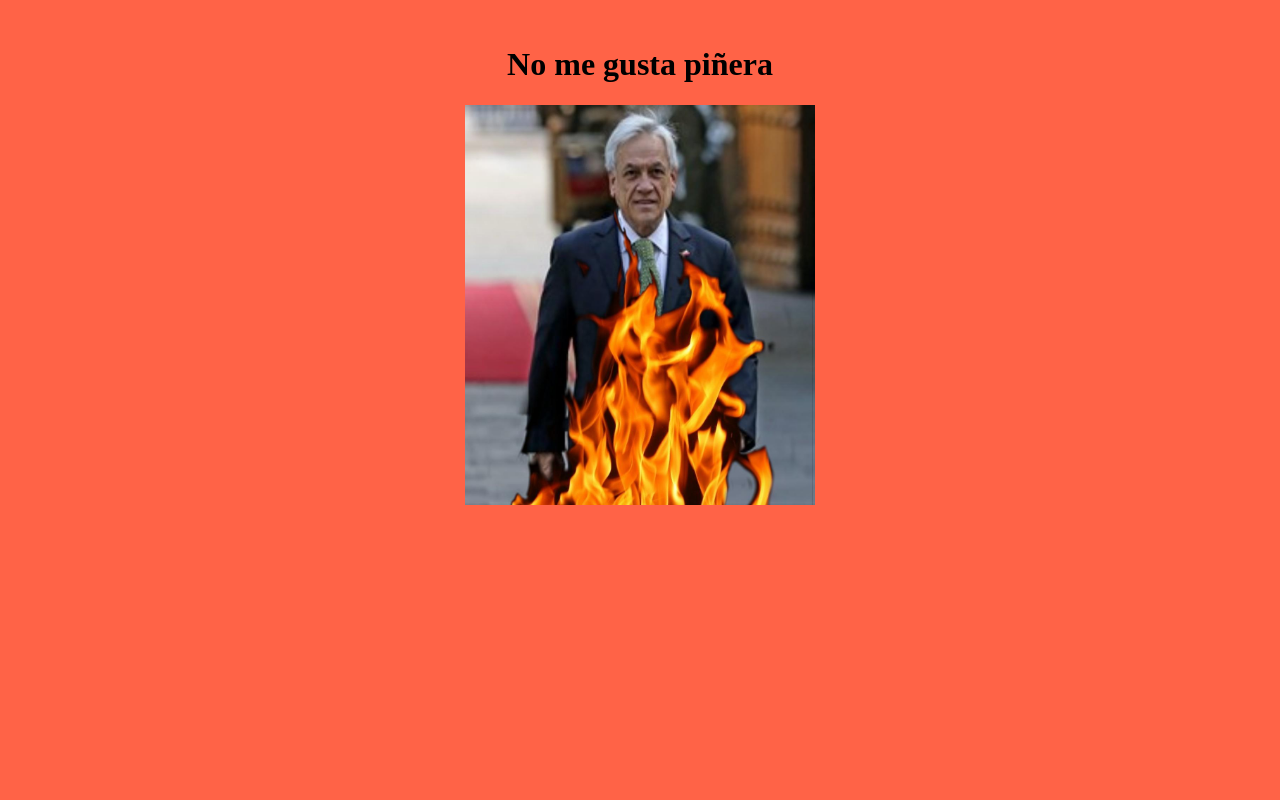
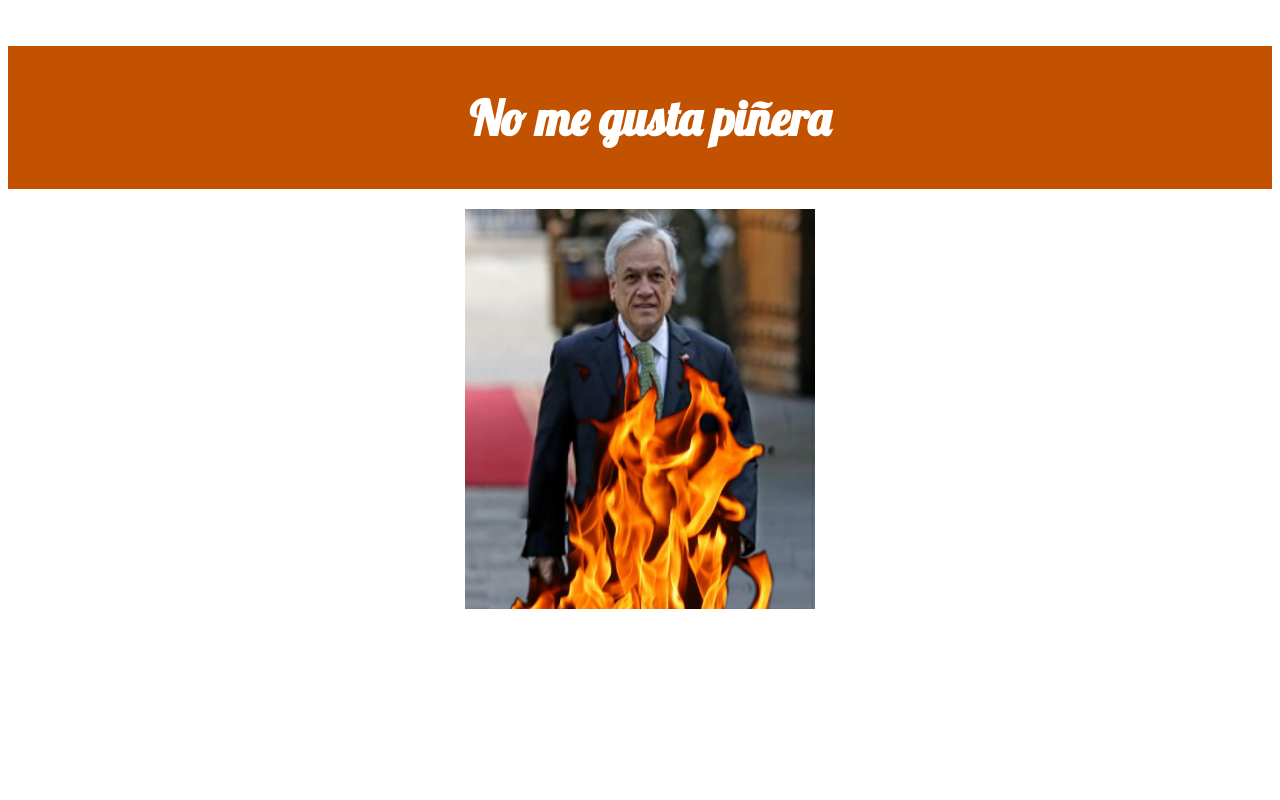
Before and after one commit to Jull-C/my-first-blog, a Django app: page / in a window 1280 px wide. Run offline with Django 3.2, Linux system fonts and the light colour scheme.

Commit message:
Cambie el HTML para la página.

```diff
--- /dev/null
+++ b/blog/static/css/blog.css
@@ -0,0 +1,13 @@
+h1 a {
+    color: white;
+    font-size: 36pt;
+    font-family: 'Lobster', cursive;
+    text-decoration: none;
+
+}
+
+.header {
+    background-color:#C25100;
+    margin-top: 0;
+    padding: 20px 20px 20px 40px;
+}
--- a/blog/templates/blog/post_list.html
+++ b/blog/templates/blog/post_list.html
@@ -1,9 +1,11 @@
 {% load static %}
 <html>
     <head>
+        <link rel="stylesheet" href="{% static 'css/blog.css' %}">
+        <link href="//fonts.googleapis.com/css?family=Lobster&subset=latin,latin-ext" rel="stylesheet" type="text/css">
         <title> Jull's blog </title>
         <style>
-                html { background: tomato; }
+                html { background: white; }
 
                 body {
 
@@ -12,14 +14,18 @@
                 }
 
                 .fire {
+                    padding-top: 20px;
                   height: 400px;
                   width: 350px;
                 }
-              </style>
+        </style>
+
     </head>
     <body>
 
-        <h1>No me gusta piñera</h1>
+        <div class="header">
+                <h1><a href="">No me gusta piñera</a></h1>
+        </div>
         <img class="fire" src="{% static 'p_really_on_fire.jpeg' %}">
 
 
--- a/blog/views.py
+++ b/blog/views.py
@@ -1,4 +1,7 @@
 from django.shortcuts import render
+from django.utils import timezone
+from .models import Post
 
 def post_list(request):
+    posts = Post.objects.filter(published_date__lte=timezone.now()).order_by('published_date')
     return render(request, 'blog/post_list.html',{})
```
Also changed, not shown: blog/templates/blog/base.html (added).
